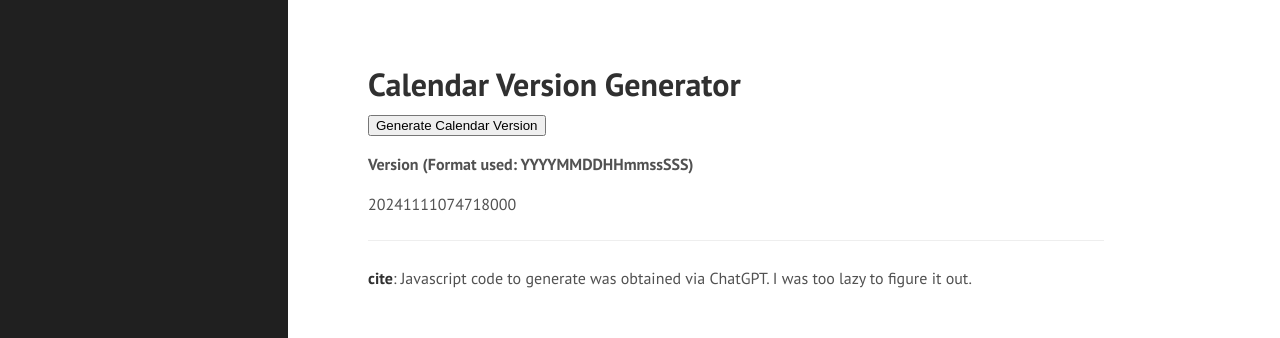
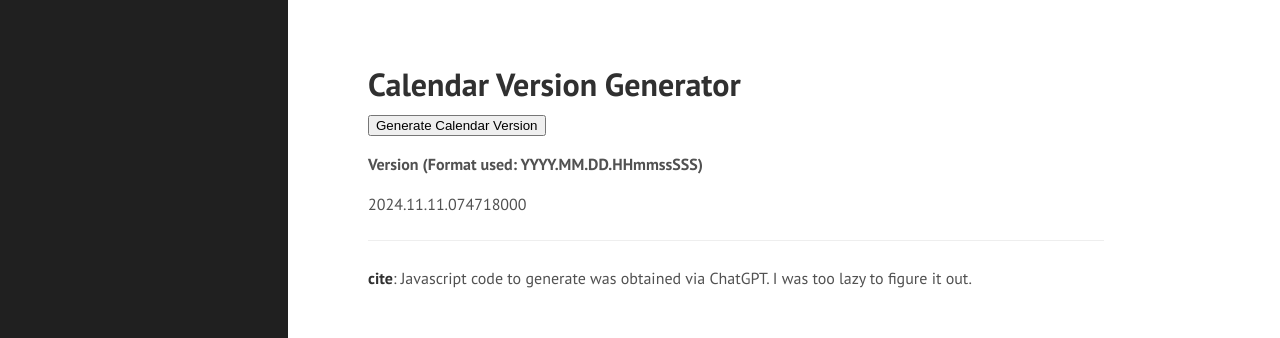
Before and after one commit to slowmonkey/slowmonkey.github.io, a Jekyll site: the page built from sidemenu_pages/calendar-version-generator.md, in a window 1280 px wide. Shown: the top 338 px of the page. Built offline with Jekyll 4.4.1, drawn with Linux system fonts in a browser that asks for light colours; nearby versions of some CDN libraries; grey boxes are pictures that could not be loaded.

Commit message:
Calendar Version format changed to YYYY.MM.DD.HHmmssSSS

```diff
--- a/sidemenu_pages/calendar-version-generator.md
+++ b/sidemenu_pages/calendar-version-generator.md
@@ -5,7 +5,7 @@ title: Calendar Version Generator
 
 <button id="generateButton">Generate Calendar Version</button>
 
-<p><b>Version (Format used: YYYYMMDDHHmmssSSS)</b></p>
+<p><b>Version (Format used: YYYY.MM.DD.HHmmssSSS)</b></p>
 <p><span id="calenderVersionValue"></span></p>
 
 <!-- Include Day.js from a CDN -->
@@ -16,7 +16,7 @@ title: Calendar Version Generator
     function generateCalendarVersion() {
         let now = dayjs();
 
-        let calendarVersion = now.format("YYYYMMDDHHmmssSSS");
+        let calendarVersion = now.format("YYYY.MM.DD.HHmmssSSS");
 
         document.getElementById('calenderVersionValue').textContent = calendarVersion;
     }
```
